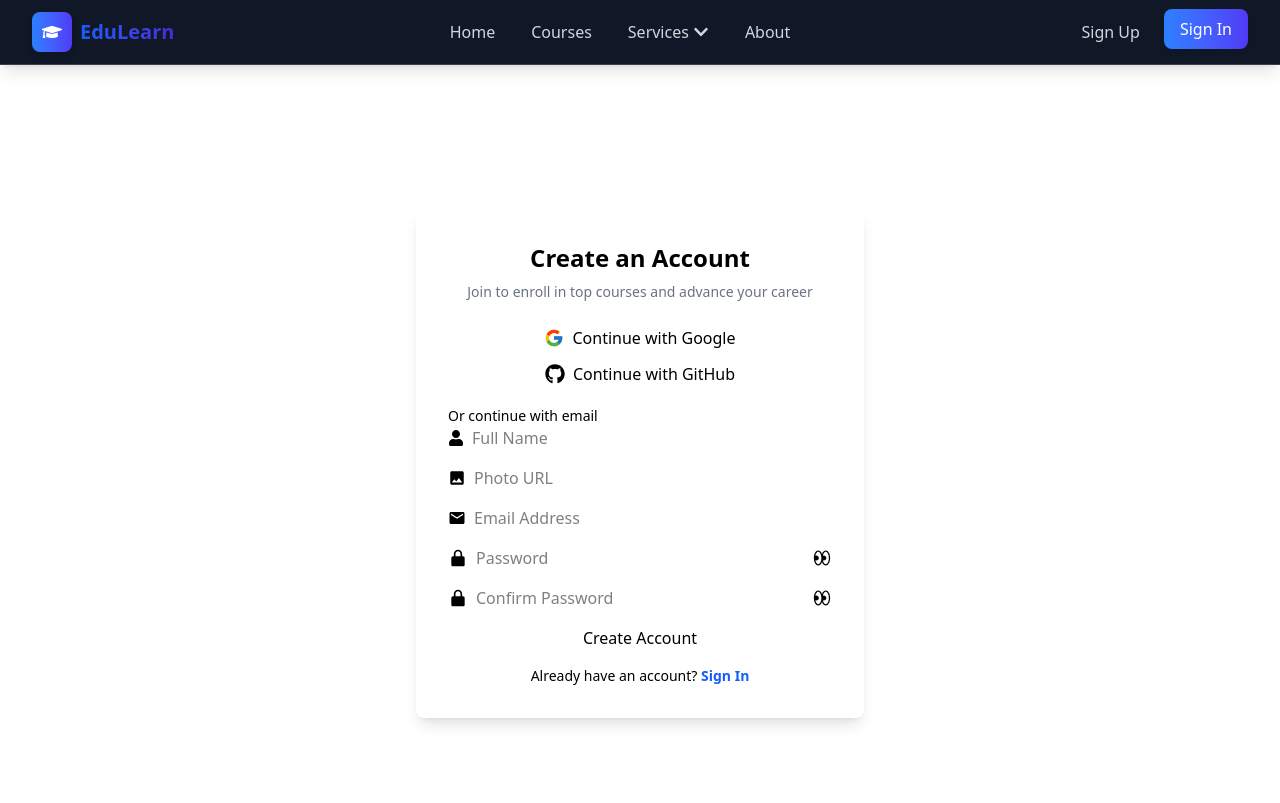
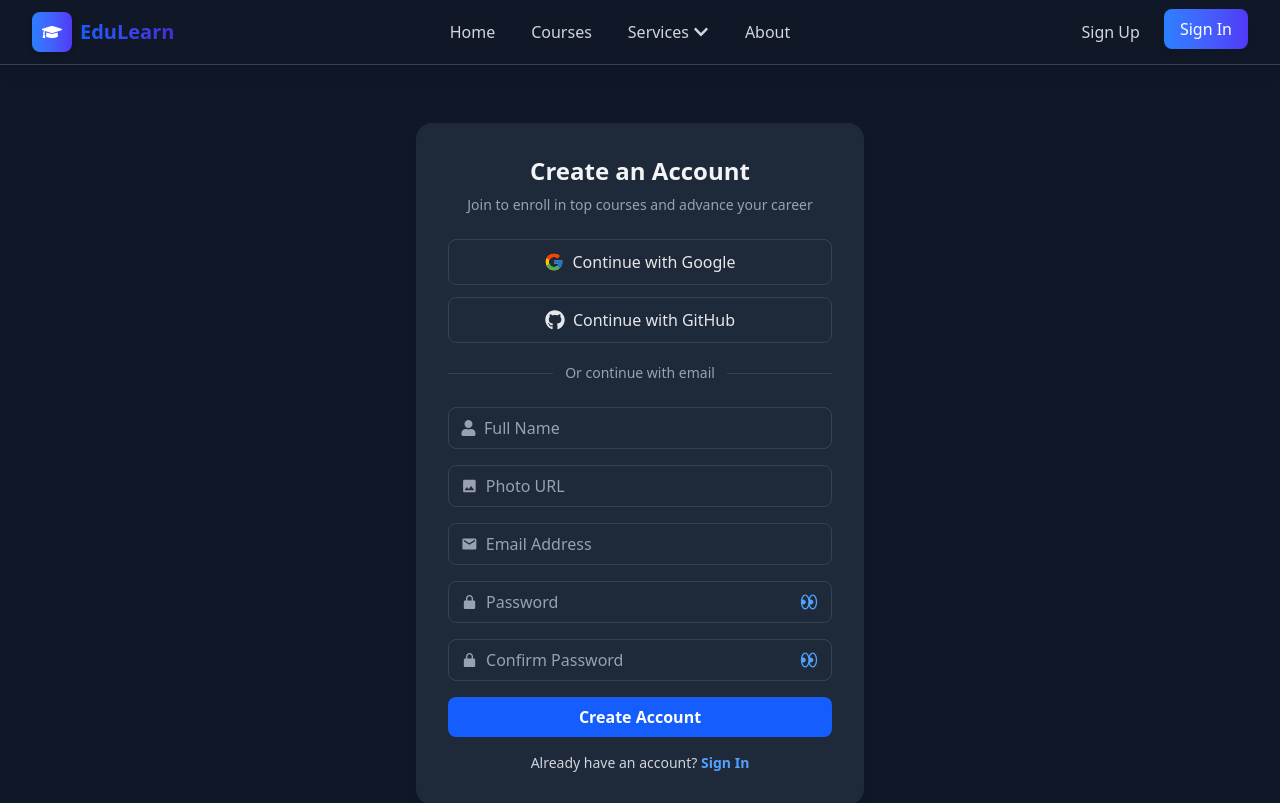
Before and after one commit to Aasif-Shahriar/edu-learn-client, a React (Vite) app: page /signUp in a window 1280 px wide. Shown: the top 803 px of the page. Built offline with nearby package versions, Linux system fonts and the light colour scheme; no server answers.

Commit message:
Fix UI and dark/light mode on signIn+Up page

```diff
--- a/src/pages/authentication/Login.jsx
+++ b/src/pages/authentication/Login.jsx
@@ -19,16 +19,12 @@ const Login = () => {
 
   const handleSignIn = (e) => {
     e.preventDefault();
-
     const email = e.target.userEmail.value;
     const password = e.target.password.value;
-    // console.log({ email, password });
 
     signIn(email, password)
       .then((userCredential) => {
-        // Signed in
         const user = userCredential.user;
-
         axios
           .post(
             `${import.meta.env.VITE_API_URL}/jwt`,
@@ -36,7 +32,7 @@ const Login = () => {
             { withCredentials: true }
           )
           .then(() => {
-            toast.success("User logged in successful 😃");
+            toast.success("User logged in successfully 😃");
             navigate(from);
           })
           .catch((err) => {
@@ -46,83 +42,74 @@ const Login = () => {
       })
       .catch((error) => {
         console.log(error);
-        toast.error('Failed to log in');
+        toast.error("Failed to log in");
       });
   };
 
   return (
-    <div className="bg-secondary px-4">
-      <title>SignIn - EduLearn</title>
-      <div className="flex justify-center items-center min-h-screen">
-        <div className="w-full max-w-md p-8 shadow-lg bg-white rounded-lg">
-          <h2 className="text-3xl font-bold text-center mb-2 text-accent">
+    <div className="bg-gray-100 dark:bg-gray-900 min-h-screen flex items-center justify-center px-4 transition-colors duration-300">
+      <title>Sign In - EduLearn</title>
+      <div className="w-full max-w-md p-8 rounded-2xl shadow-lg bg-white dark:bg-gray-800 transition-colors duration-300">
+        <h2 className="text-3xl font-bold text-center mb-2 text-gray-800 dark:text-gray-100">
           Please Sign In!
         </h2>
-          <p className="text-center text-sm text-gray-500 mb-6">
-            Join to enroll in top courses and advance your career
+        <p className="text-center text-sm text-gray-500 dark:text-gray-400 mb-6">
+          Access your courses and continue learning
         </p>
 
-          <SocialLogin></SocialLogin>
+        <SocialLogin />
 
-          {/* form inputs */}
+        {/* Form */}
         <form onSubmit={handleSignIn} className="space-y-4">
-            {/* email */}
-            <label className="input input-bordered w-full flex items-center gap-2 ">
-              <MdEmail size={18} className="text-accent/40" />
+          {/* Email */}
+          <div className="flex items-center gap-2 border border-gray-300 dark:border-gray-700 rounded-lg px-3 py-2 focus-within:ring-2 focus-within:ring-blue-500 transition-all">
+            <MdEmail size={18} className="text-gray-400" />
             <input
               type="email"
-                className="grow"
               name="userEmail"
               placeholder="Email Address"
               required
+              className="w-full bg-transparent outline-none text-gray-800 dark:text-gray-100 placeholder-gray-400"
             />
-            </label>
-            {/* password */}
-            <label className="input input-bordered w-full flex items-center gap-2 ">
-              <BiSolidLockAlt size={20} className="text-accent/40" />
+          </div>
+
+          {/* Password */}
+          <div className="flex items-center gap-2 border border-gray-300 dark:border-gray-700 rounded-lg px-3 py-2 focus-within:ring-2 focus-within:ring-blue-500 transition-all">
+            <BiSolidLockAlt size={20} className="text-gray-400" />
             <input
               type={showPass ? "text" : "password"}
               name="password"
-                className="grow"
               placeholder="Password"
               required
+              className="w-full bg-transparent outline-none text-gray-800 dark:text-gray-100 placeholder-gray-400"
             />
             <span
-                onClick={() => {
-                  setShowPass(!showPass);
-                }}
+              onClick={() => setShowPass(!showPass)}
+              className="cursor-pointer text-blue-600 dark:text-blue-400"
             >
-                {showPass ? (
-                  <FaEyeSlash
-                    size={20}
-                    className="text-primary/80 cursor-pointer"
-                  />
-                ) : (
-                  <PiEyesFill
-                    size={20}
-                    className="text-primary/80 cursor-pointer"
-                  />
-                )}
+              {showPass ? <FaEyeSlash size={20} /> : <PiEyesFill size={20} />}
             </span>
-            </label>
+          </div>
 
-            <input
+          {/* Submit */}
+          <button
             type="submit"
-              value="Sign In"
-              className="btn btn-primary w-full"
-            />
+            className="w-full py-2 rounded-lg bg-blue-600 hover:bg-blue-700 text-white font-semibold transition-colors duration-200"
+          >
+            Sign In
+          </button>
         </form>
 
-          <p className="text-sm text-center mt-4">
-            Don't have an account?{" "}
-            <Link to="/signUp">
-              {" "}
-              <span className="text-blue-600 hover:underline font-bold">
+        {/* Register Link */}
+        <p className="text-sm text-center mt-4 text-gray-600 dark:text-gray-300">
+          Don’t have an account?{" "}
+          <Link
+            to="/signUp"
+            className="text-blue-600 dark:text-blue-400 font-bold hover:underline"
+          >
             Sign Up
-              </span>
           </Link>
         </p>
-        </div>
       </div>
     </div>
   );
--- a/src/pages/authentication/SignUp.jsx
+++ b/src/pages/authentication/SignUp.jsx
@@ -1,5 +1,4 @@
-import React, { useState } from "react";
-import { useContext } from "react";
+import React, { useState, useContext } from "react";
 import { BiSolidLockAlt } from "react-icons/bi";
 import { FaEyeSlash, FaUser } from "react-icons/fa";
 import { MdEmail, MdInsertPhoto } from "react-icons/md";
@@ -21,10 +20,8 @@ const SignUp = () => {
   const navigate = useNavigate();
   const from = location.state?.from || "/";
 
-
-  const handlleSignUp = (e) => {
+  const handleSignUp = (e) => {
     e.preventDefault();
-
     const form = e.target;
     const formData = new FormData(form);
     const newUser = Object.fromEntries(formData.entries());
@@ -32,18 +29,17 @@ const SignUp = () => {
     const { userName, userEmail, password, confirmPassword, userPhoto } =
       newUser;
 
-
-    //password validation
+    // Password validation
     const validation = (password) => {
       const regex = /^(?=.*[a-z])(?=.*[A-Z])(?=.*\d)(?=.*[\W_]).+$/;
       return regex.test(password);
     };
     if (password.length < 8) {
-      return toast.warning("Password must be at-least 8 character long");
+      return toast.warning("Password must be at least 8 characters long");
     }
     if (!validation(password)) {
       return toast.warn(
-        "Password must have 1 uppercase, 1 lowercase, 1 special character and 1 number"
+        "Password must include uppercase, lowercase, number, and special character"
       );
     }
     if (password !== confirmPassword) {
@@ -52,10 +48,7 @@ const SignUp = () => {
 
     createUser(userEmail, password)
       .then((userCredential) => {
-        // Signed up
         const user = userCredential.user;
-
-
         updateProfile(user, {
           displayName: userName,
           photoURL: userPhoto,
@@ -69,7 +62,7 @@ const SignUp = () => {
                 { withCredentials: true }
               )
               .then(() => {
-                toast.success("Account has created successfully😀");
+                toast.success("Account created successfully 🎉");
                 navigate(from);
                 form.reset();
                 setLoading(false);
@@ -85,131 +78,116 @@ const SignUp = () => {
       })
       .catch((error) => {
         console.log(`error from createUser: ${error}`);
-        toast.error("This account is already exist!😑");
+        toast.error("This account already exists! 😑");
       });
   };
 
   return (
-    <div className="bg-secondary px-4">
-      <div className="flex justify-center items-center min-h-screen">
-        <div className="w-full max-w-md p-8 shadow-lg bg-white rounded-lg">
-          <h2 className="text-2xl font-bold text-center mb-2 text-accent">
+    <div className="bg-gray-100 dark:bg-gray-900 min-h-screen flex items-center justify-center px-4 transition-colors duration-300">
+      <div className="w-full max-w-md p-8 rounded-2xl shadow-lg bg-white dark:bg-gray-800 transition-colors duration-300">
+        <h2 className="text-2xl font-bold text-center mb-2 text-gray-800 dark:text-gray-100">
           Create an Account
         </h2>
-          <p className="text-center text-sm text-gray-500 mb-6">
+        <p className="text-center text-sm text-gray-500 dark:text-gray-400 mb-6">
           Join to enroll in top courses and advance your career
         </p>
 
-          <SocialLogin></SocialLogin>
+        <SocialLogin />
 
-          {/* form inputs */}
-          <form onSubmit={handlleSignUp} className="space-y-4">
-            {/* name */}
-            <label className="input input-bordered w-full flex items-center gap-2 ">
-              <FaUser size={16} className="text-accent/40" />
+        <form onSubmit={handleSignUp} className="space-y-4">
+          {/* Name */}
+          <div className="flex items-center gap-2 border border-gray-300 dark:border-gray-700 rounded-lg px-3 py-2 focus-within:ring-2 focus-within:ring-blue-500">
+            <FaUser className="text-gray-400" size={16} />
             <input
               type="text"
-                className="grow"
               name="userName"
               placeholder="Full Name"
               required
+              className="w-full bg-transparent outline-none text-gray-800 dark:text-gray-100 placeholder-gray-400"
             />
-            </label>
-            {/* photo */}
-            <label className="input input-bordered w-full flex items-center gap-2 ">
-              <MdInsertPhoto size={18} className="text-accent/40" />
+          </div>
+
+          {/* Photo URL */}
+          <div className="flex items-center gap-2 border border-gray-300 dark:border-gray-700 rounded-lg px-3 py-2 focus-within:ring-2 focus-within:ring-blue-500">
+            <MdInsertPhoto className="text-gray-400" size={18} />
             <input
               type="text"
-                className="grow"
               name="userPhoto"
               placeholder="Photo URL"
+              className="w-full bg-transparent outline-none text-gray-800 dark:text-gray-100 placeholder-gray-400"
             />
-            </label>
-            {/* email */}
-            <label className="input input-bordered w-full flex items-center gap-2 ">
-              <MdEmail size={18} className="text-accent/40" />
+          </div>
+
+          {/* Email */}
+          <div className="flex items-center gap-2 border border-gray-300 dark:border-gray-700 rounded-lg px-3 py-2 focus-within:ring-2 focus-within:ring-blue-500">
+            <MdEmail className="text-gray-400" size={18} />
             <input
               type="email"
-                className="grow"
               name="userEmail"
               placeholder="Email Address"
               required
+              className="w-full bg-transparent outline-none text-gray-800 dark:text-gray-100 placeholder-gray-400"
             />
-            </label>
-            {/* password */}
-            <label className="input input-bordered w-full flex items-center gap-2 ">
-              <BiSolidLockAlt size={20} className="text-accent/40" />
+          </div>
+
+          {/* Password */}
+          <div className="flex items-center gap-2 border border-gray-300 dark:border-gray-700 rounded-lg px-3 py-2 focus-within:ring-2 focus-within:ring-blue-500">
+            <BiSolidLockAlt className="text-gray-400" size={20} />
             <input
               type={showPass ? "text" : "password"}
               name="password"
-                className="grow"
               placeholder="Password"
               required
+              className="w-full bg-transparent outline-none text-gray-800 dark:text-gray-100 placeholder-gray-400"
             />
             <span
-                onClick={() => {
-                  setShowPass(!showPass);
-                }}
+              onClick={() => setShowPass(!showPass)}
+              className="cursor-pointer text-blue-600 dark:text-blue-400"
             >
-                {showPass ? (
-                  <FaEyeSlash
-                    size={20}
-                    className="text-primary/80 cursor-pointer"
-                  />
-                ) : (
-                  <PiEyesFill
-                    size={20}
-                    className="text-primary/80 cursor-pointer"
-                  />
-                )}
+              {showPass ? <FaEyeSlash size={20} /> : <PiEyesFill size={20} />}
             </span>
-            </label>
-            {/* confirm password */}
-            <label className="input input-bordered w-full flex items-center gap-2 ">
-              <BiSolidLockAlt size={20} className="text-accent/40" />
+          </div>
+
+          {/* Confirm Password */}
+          <div className="flex items-center gap-2 border border-gray-300 dark:border-gray-700 rounded-lg px-3 py-2 focus-within:ring-2 focus-within:ring-blue-500">
+            <BiSolidLockAlt className="text-gray-400" size={20} />
             <input
               type={showConfirmPass ? "text" : "password"}
               name="confirmPassword"
-                className="grow"
               placeholder="Confirm Password"
               required
+              className="w-full bg-transparent outline-none text-gray-800 dark:text-gray-100 placeholder-gray-400"
             />
             <span
-                onClick={() => {
-                  setShowConfirmPass(!showConfirmPass);
-                }}
+              onClick={() => setShowConfirmPass(!showConfirmPass)}
+              className="cursor-pointer text-blue-600 dark:text-blue-400"
             >
               {showConfirmPass ? (
-                  <FaEyeSlash
-                    size={20}
-                    className="text-primary/80 cursor-pointer"
-                  />
+                <FaEyeSlash size={20} />
               ) : (
-                  <PiEyesFill
-                    size={20}
-                    className="text-primary/80 cursor-pointer"
-                  />
+                <PiEyesFill size={20} />
               )}
             </span>
-            </label>
+          </div>
 
-            <input
+          {/* Submit */}
+          <button
             type="submit"
-              value="Create Account"
-              className="btn btn-primary w-full"
-            />
+            className="w-full py-2 rounded-lg bg-blue-600 hover:bg-blue-700 text-white font-semibold transition-colors duration-200"
+          >
+            Create Account
+          </button>
         </form>
 
-          <p className="text-sm text-center mt-4">
+        <p className="text-sm text-center mt-4 text-gray-600 dark:text-gray-300">
           Already have an account?{" "}
-            <Link to="/signIn">
-              {" "}
-              <span className="text-blue-600 hover:underline font-bold">
+          <Link
+            to="/signIn"
+            className="text-blue-600 dark:text-blue-400 font-bold hover:underline"
+          >
             Sign In
-              </span>
           </Link>
         </p>
-        </div>
       </div>
       <title>SignUp - EduLearn</title>
     </div>
--- a/src/pages/authentication/SocialLogin.jsx
+++ b/src/pages/authentication/SocialLogin.jsx
@@ -20,7 +20,7 @@ const SocialLogin = () => {
   const navigate = useNavigate();
   const from = location.state?.from || "/";
 
-  //google login
+  // Google login
   const handleGoogleLogin = () => {
     signInWithPopup(auth, googleProvider)
       .then((result) => {
@@ -32,7 +32,7 @@ const SocialLogin = () => {
             { withCredentials: true }
           )
           .then(() => {
-            toast.success("Logged-in successful");
+            toast.success("Logged in successfully 🎉");
             navigate(from);
           })
           .catch((err) => {
@@ -40,12 +40,12 @@ const SocialLogin = () => {
           });
       })
       .catch((err) => {
-        console.log(`error from google signIn: ${err}`);
+        console.error(`Error from Google sign-in: ${err}`);
         toast.error("Failed to log in");
       });
   };
 
-  //github login
+  // GitHub login
   const handleGitHubLogin = () => {
     signInWithPopup(auth, gitHubProvider)
       .then((result) => {
@@ -55,14 +55,15 @@ const SocialLogin = () => {
             icon: "error",
             title: "Email Not Found",
             html: `
-      We couldn't retrieve your email from your GitHub account.
-      <br><br>
-      Please make sure your email is public on GitHub or try another login method.
-      <br><br>
-      <a href="https://github.com/settings/emails" target="_blank">Update GitHub Email Settings</a>
-    `,
+              We couldn't retrieve your email from your GitHub account.<br><br>
+              Please make sure your email is public on GitHub or try another login method.<br><br>
+              <a href="https://github.com/settings/emails" target="_blank" class="text-blue-600 underline">
+                Update GitHub Email Settings
+              </a>
+            `,
             confirmButtonText: "Got it",
           });
+          return;
         }
 
         axios
@@ -72,7 +73,7 @@ const SocialLogin = () => {
             { withCredentials: true }
           )
           .then(() => {
-            toast.success("User logged in successful✅");
+            toast.success("User logged in successfully ✅");
             navigate(from);
           })
           .catch((err) => {
@@ -80,28 +81,36 @@ const SocialLogin = () => {
           });
       })
       .catch((err) => {
-        console.log(`error from github signIn: ${err}`);
-        toast.error("failed to log in");
+        console.error(`Error from GitHub sign-in: ${err}`);
+        toast.error("Failed to log in");
       });
   };
 
   return (
-    <div>
+    <div className="w-full mb-6">
+      {/* Google Login Button */}
       <button
         onClick={handleGoogleLogin}
-        className="btn btn-outline w-full flex items-center justify-center gap-2 mb-3"
+        className="w-full flex items-center justify-center gap-2 py-2.5 border border-gray-300 dark:border-gray-700 rounded-lg font-medium text-gray-700 dark:text-gray-200 bg-white dark:bg-gray-800 hover:bg-gray-100 dark:hover:bg-gray-700 transition-colors duration-200 mb-3"
       >
-        <FcGoogle size={20} className="text-accent/40" /> Continue with Google
+        <FcGoogle size={20} /> Continue with Google
       </button>
 
+      {/* GitHub Login Button */}
       <button
         onClick={handleGitHubLogin}
-        className="btn btn-outline w-full flex items-center justify-center gap-2 mb-5"
+        className="w-full flex items-center justify-center gap-2 py-2.5 border border-gray-300 dark:border-gray-700 rounded-lg font-medium text-gray-700 dark:text-gray-200 bg-white dark:bg-gray-800 hover:bg-gray-100 dark:hover:bg-gray-700 transition-colors duration-200 mb-5"
       >
-        <FaGithub size={20} className="text-accent/40" /> Continue with GitHub
+        <FaGithub size={20} /> Continue with GitHub
       </button>
 
-      <div className="divider text-sm">Or continue with email</div>
+      {/* Divider */}
+      <div className="relative flex items-center justify-center">
+        <div className="absolute w-full h-px bg-gray-300 dark:bg-gray-700"></div>
+        <span className="relative bg-white dark:bg-gray-800 px-3 text-sm text-gray-500 dark:text-gray-400">
+          Or continue with email
+        </span>
+      </div>
     </div>
   );
 };
```
Also changed, not shown: src/pages/all-courses/AllCoursesCard.jsx (+9 -8 lines), src/pages/all-courses/Courses.jsx (+18 -16 lines). Lines whose indentation alone changed are shown as unchanged.
